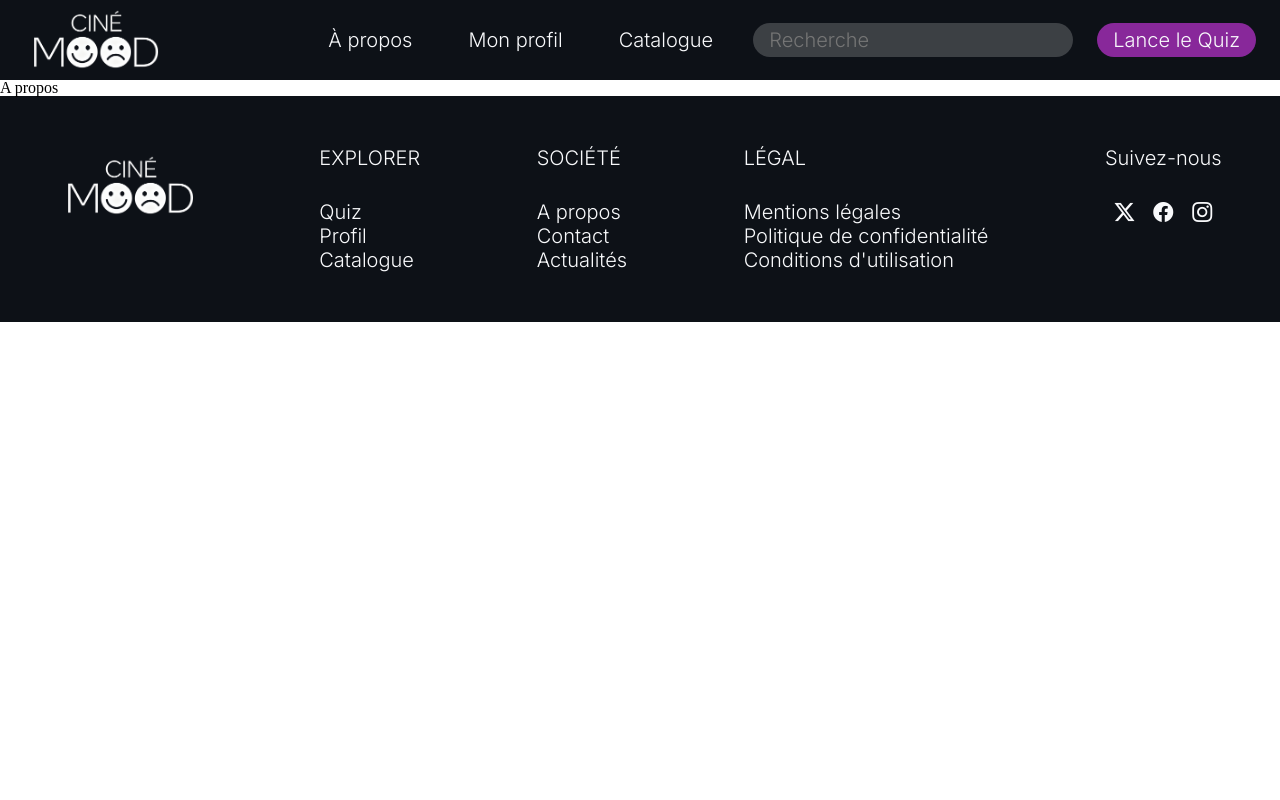
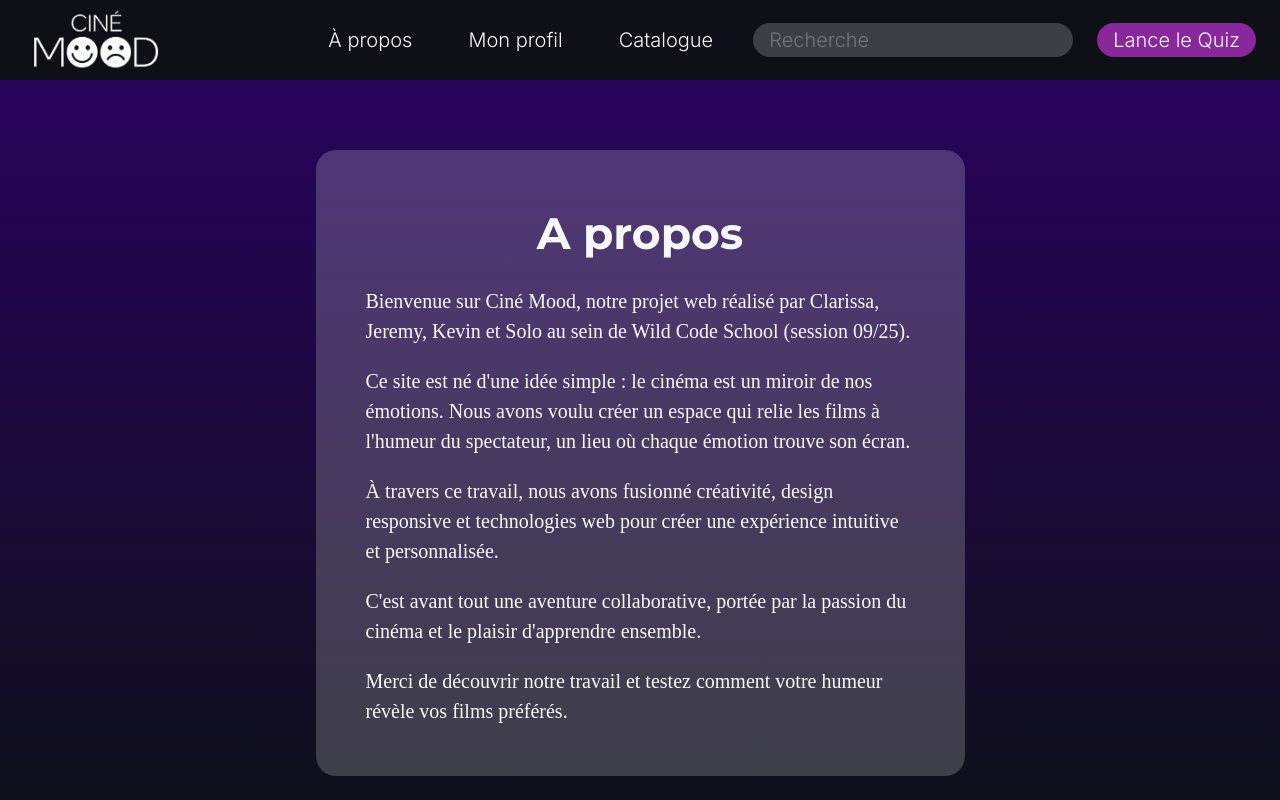
Before and after one commit to WildCodeSchool-2025-09/p2-remote-vert-cinemood, a React (Vite) app: page /apropos in a window 1280 px wide. Shown: the top 800 px of the page. Built offline with nearby package versions, Linux system fonts and the light colour scheme.

Commit message:
about page done

```diff
--- a/src/components/NavBar/NavBar.tsx
+++ b/src/components/NavBar/NavBar.tsx
@@ -30,7 +30,7 @@ function NavBar() {
 				</div>
 				<ul className={`navbar-list ${isMenuOpen ? "show" : ""}`}>
 					<li className="navbar-item">
-						<Link to="/" onClick={toggleMenu} className="nav-button">
+						<Link to="/apropos" onClick={toggleMenu} className="nav-button">
 							À propos
 						</Link>
 					</li>
--- a/src/css/reset.css
+++ b/src/css/reset.css
@@ -59,7 +59,6 @@ thead,
 tr,
 th,
 td,
-article,
 aside,
 canvas,
 details,
@@ -87,7 +86,6 @@ video {
 }
 
 /* HTML5 display-role reset for older browsers */
-article,
 aside,
 details,
 figcaption,
--- /dev/null
+++ b/src/pages/About/About.css
@@ -0,0 +1,21 @@
+.about {
+	color: var(--white);
+	padding: 50px;
+}
+
+h1 {
+	text-align: center;
+}
+
+article {
+	display: flex;
+	flex-direction: column;
+	gap: 20px;
+	font-size: var(--font-size-text);
+	padding: 50px;
+	width: 55%;
+	margin: 20px auto;
+	background-color: rgba(248, 249, 251, 0.2);
+	border-radius: 20px;
+	line-height: 1.5;
+}
--- a/src/pages/About/About.tsx
+++ b/src/pages/About/About.tsx
@@ -1,7 +1,35 @@
+import "./About.css";
+
 function About() {
 	return (
 		<>
-			<h1>A propos</h1>
+			<section className="primary-background about">
+				<article>
+					<h1 className="primary-title">A propos</h1>
+					<p>
+						Bienvenue sur Ciné Mood, notre projet web réalisé par Clarissa,
+						Jeremy, Kevin et Solo au sein de Wild Code School (session 09/25).
+					</p>
+					<p>
+						Ce site est né d'une idée simple : le cinéma est un miroir de nos
+						émotions. Nous avons voulu créer un espace qui relie les films à
+						l'humeur du spectateur, un lieu où chaque émotion trouve son écran.
+					</p>
+					<p>
+						À travers ce travail, nous avons fusionné créativité, design
+						responsive et technologies web pour créer une expérience intuitive
+						et personnalisée.
+					</p>
+					<p>
+						C'est avant tout une aventure collaborative, portée par la passion
+						du cinéma et le plaisir d'apprendre ensemble.
+					</p>
+					<p>
+						Merci de découvrir notre travail et testez comment votre humeur
+						révèle vos films préférés.
+					</p>
+				</article>
+			</section>
 		</>
 	);
 }
```
